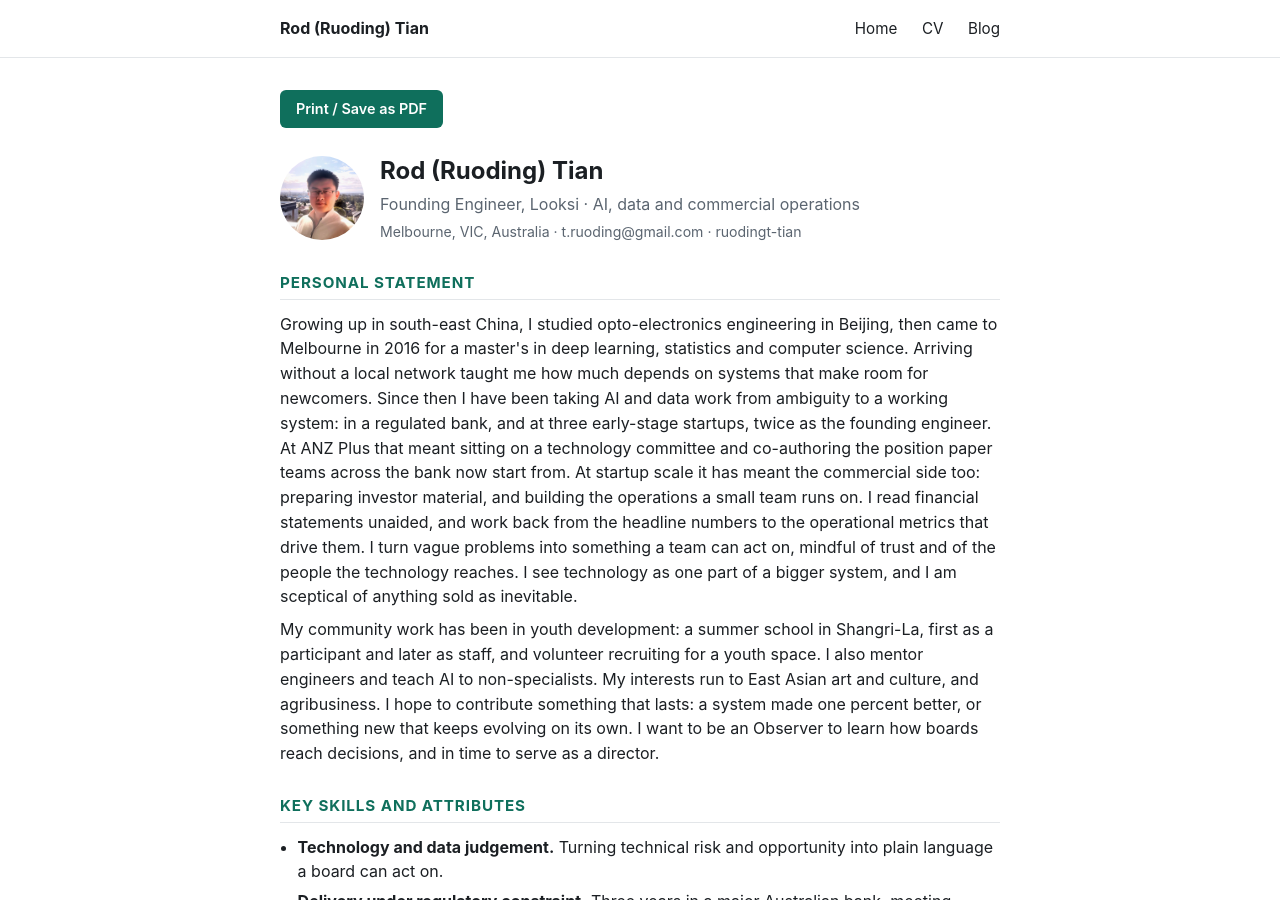
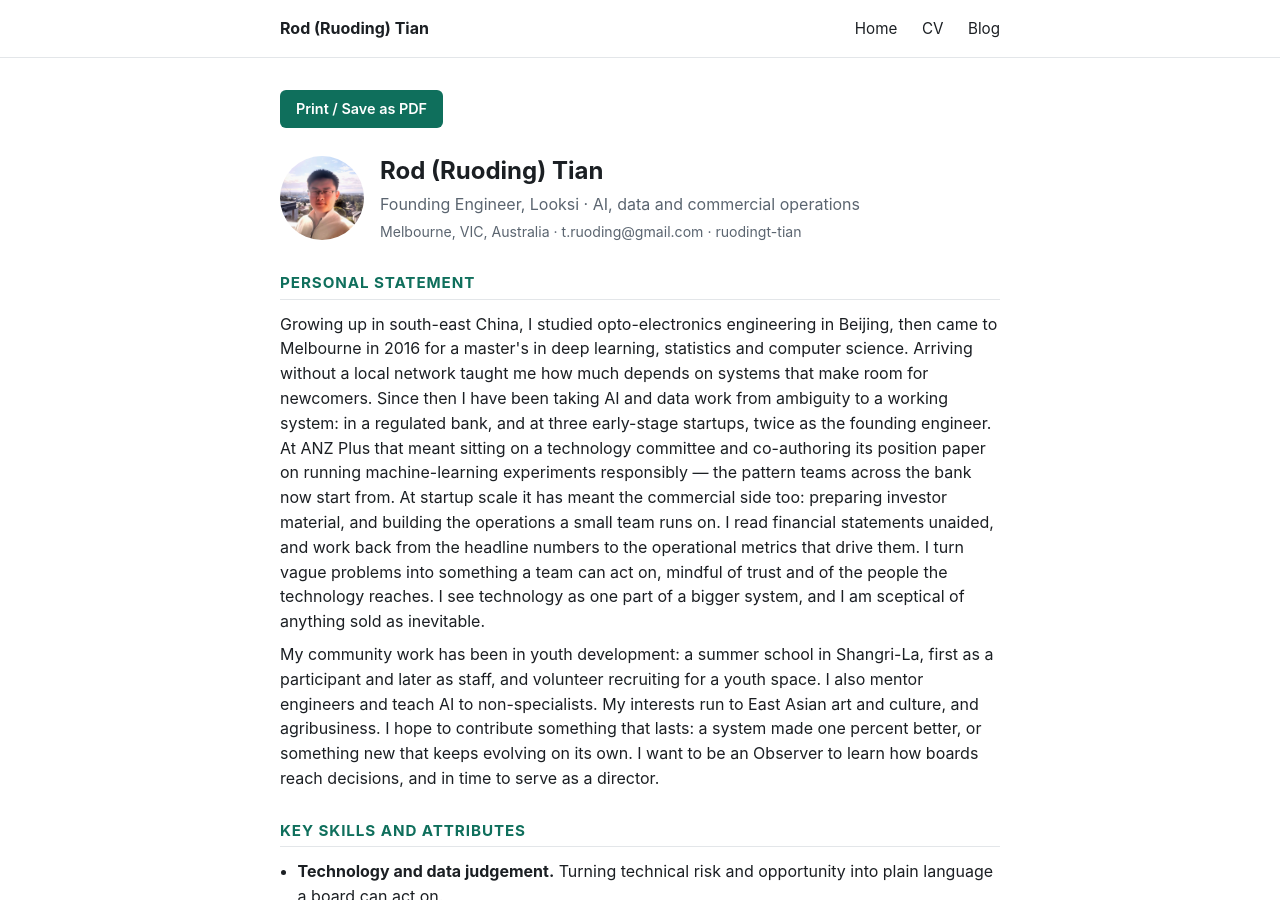
Before and after one commit to ruodingt/ruodingt.github.io, a Jekyll site: the page built from cv/index.md, in a window 1280 px wide and 900 px high. Built offline with Jekyll 4.4.1, drawn with Linux system fonts in a browser that asks for light colours.

Commit message:
Name the paper's subject in the statement, minus the jargon
Adds what the position paper is about (running machine-learning experiments
responsibly), which the terser line lacked.

Drops "a scaffold within governance guardrail": two metaphors stacked, and
"the pattern teams now start from" already carries the structure idea in
plain words. "AI/ML" -> "machine-learning experiments", matching the
experience bullet and losing the slash.

Co-Authored-By: Claude Opus 4.8 <noreply@anthropic.com>

```diff
--- a/_data/cv.yml
+++ b/_data/cv.yml
@@ -13,7 +13,7 @@ linkedin: "https://www.linkedin.com/in/ruodingt-tian/"
 # words, at the top, covering who you are, professional value, community
 # connection, and values/motivation.
 statement:
-  - "Growing up in south-east China, I studied opto-electronics engineering in Beijing, then came to Melbourne in 2016 for a master's in deep learning, statistics and computer science. Arriving without a local network taught me how much depends on systems that make room for newcomers. Since then I have been taking AI and data work from ambiguity to a working system: in a regulated bank, and at three early-stage startups, twice as the founding engineer. At ANZ Plus that meant sitting on a technology committee and co-authoring the position paper teams across the bank now start from. At startup scale it has meant the commercial side too: preparing investor material, and building the operations a small team runs on. I read financial statements unaided, and work back from the headline numbers to the operational metrics that drive them. I turn vague problems into something a team can act on, mindful of trust and of the people the technology reaches. I see technology as one part of a bigger system, and I am sceptical of anything sold as inevitable."
+  - "Growing up in south-east China, I studied opto-electronics engineering in Beijing, then came to Melbourne in 2016 for a master's in deep learning, statistics and computer science. Arriving without a local network taught me how much depends on systems that make room for newcomers. Since then I have been taking AI and data work from ambiguity to a working system: in a regulated bank, and at three early-stage startups, twice as the founding engineer. At ANZ Plus that meant sitting on a technology committee and co-authoring its position paper on running machine-learning experiments responsibly &mdash; the pattern teams across the bank now start from. At startup scale it has meant the commercial side too: preparing investor material, and building the operations a small team runs on. I read financial statements unaided, and work back from the headline numbers to the operational metrics that drive them. I turn vague problems into something a team can act on, mindful of trust and of the people the technology reaches. I see technology as one part of a bigger system, and I am sceptical of anything sold as inevitable."
   - "My community work has been in youth development: a summer school in Shangri-La, first as a participant and later as staff, and volunteer recruiting for a youth space. I also mentor engineers and teach AI to non-specialists. My interests run to East Asian art and culture, and agribusiness. I hope to contribute something that lasts: a system made one percent better, or something new that keeps evolving on its own. I want to be an Observer to learn how boards reach decisions, and in time to serve as a director."
 
 attributes:
```
